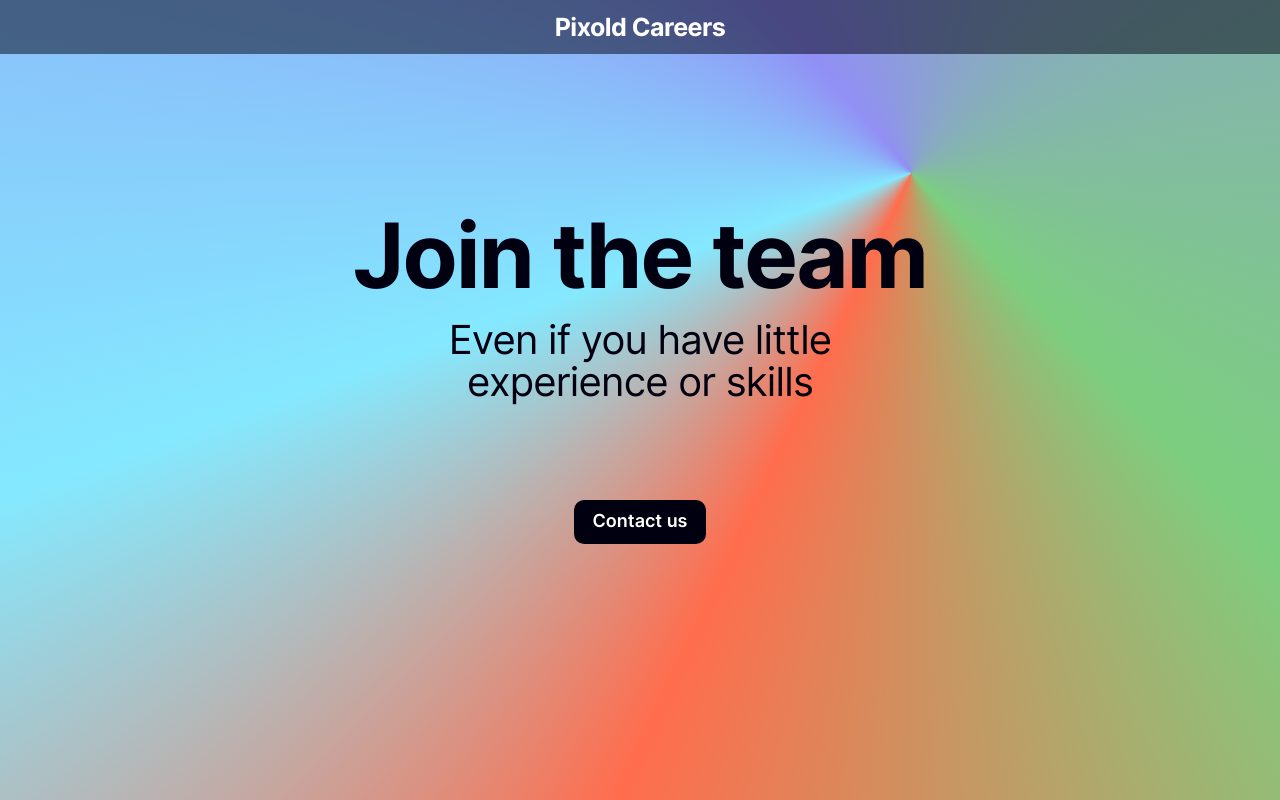
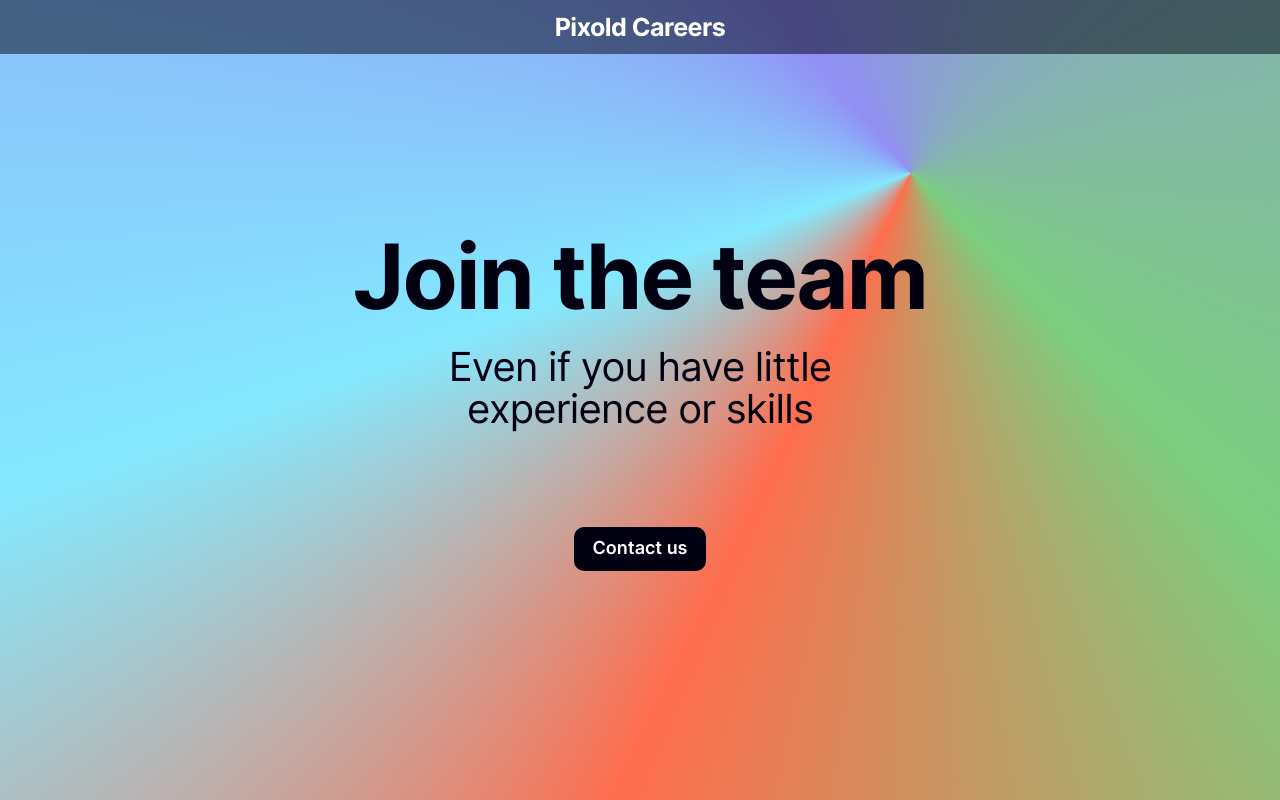
Before and after one commit to mbuslenko/pixold-web, a React (Create React App) app: page / in a window 1280 px wide. Shown: the top 800 px of the page. Built offline with nearby package versions, Linux system fonts and the light colour scheme.

Commit message:
careers: fix margins

```diff
--- a/src/components/types.ts
+++ b/src/components/types.ts
@@ -14,7 +14,7 @@ export type PrimaryButtonTheme =
   | 'facebook'
   | 'opensea-white'
   | 'opensea-black';
-export type SecondaryButtonTheme = 'black-white' | 'yellow' | 'red' | 'blue';
+export type SecondaryButtonTheme = 'black-white' | 'yellow' | 'red' | 'blue' | 'grey';
 
 export type ModalTheme = 'blue-dark';
 export type ModalPositionType = 'absolute' | 'fixed' | 'relative';
--- a/src/pages/careers/CareersPage.scss
+++ b/src/pages/careers/CareersPage.scss
@@ -1,11 +1,6 @@
 @import '../../shared/scss/variables.scss';
 
-/* .careers-page {
-  max-width: 1920px;
-  margin: 0 auto;
-} */
-
-.careers-page-team {
+.careers-page-intro {
   height: 100vh;
   color: $black;
   text-align: center;
@@ -17,12 +12,15 @@
     #918ff4 183.75deg,
     #7cce7f 360deg
   );
-  // display: flex;
-  // flex-direction: column;
-  // align-items: center;
+  display: flex;
+  flex-direction: column;
+  align-items: center;
+  justify-content: center;
 }
 
-.careers-page-heading {
+.careers-page-header {
+  position: absolute;
+  top: 0;
   background: rgba(1, 0, 16, 0.5);
   font-weight: bold;
   font-size: 25px;
@@ -34,27 +32,25 @@
 }
 
 .careers-page-title {
-  margin: 19.3vh 0 0;
   font-weight: bold;
   font-size: 90px;
   line-height: 106%;
   letter-spacing: -0.02em;
+  margin: 0;
 }
 
 .careers-page-desc {
   font-size: 40px;
   line-height: 106%;
   letter-spacing: -0.02em;
-  margin: 1.9vh auto 12vh;
+  margin: 21px auto 12vh;
   max-width: 548px;
 }
 
-.careers-page-roles {
+.careers-page-vacancies {
   height: 100vh;
   max-width: 1920px;
   margin: 0 auto;
-  // padding: 0 5.7vw;
-  // padding: 22.75vh 5.7vw 16.875vh;
   display: flex;
   align-items: center;
   justify-content: center;
@@ -100,8 +96,7 @@
     font-size: 25px;
   }
 
-  .careers-page-roles {
-    // padding: 29vh 0 6.2vh;
+  .careers-page-vacancies {
     padding: 240px 0 50px;
     height: 100%;
     flex-direction: column;
--- a/src/pages/careers/CareersPage.tsx
+++ b/src/pages/careers/CareersPage.tsx
@@ -6,15 +6,18 @@ import { CareerVacancy } from './CareerVacancy';
 
 export const CareersPage = () => {
   return (
-    // <div className="careers-page">
     <>
-      <section className="careers-page-team">
-        <div className="careers-page-heading">Pixold Careers</div>
-        <h1 className="careers-page-title">Join the team</h1>
-        <p className="careers-page-desc">Even if you have little experience or skills</p>
-        <Button text="Contact us" appearance={{ priority: 'primary', theme: 'black' }} />
+      <section className="careers-page-intro">
+        <header className="careers-page-header">Pixold Careers</header>
+        <div className="careers-page-intro-content">
+          <h1 className="careers-page-title">Join the team</h1>
+          <p className="careers-page-desc">Even if you have little experience or skills</p>
+          <a href="mailto:hello@pixold.io" target="_blank" rel="noreferrer noopener">
+            <Button text="Contact us" appearance={{ priority: 'primary', theme: 'black' }} />
+          </a>
+        </div>
       </section>
-      <section className="careers-page-roles">
+      <section className="careers-page-vacancies">
         <div className="careers-page-open">
           <h2 className="careers-page-open-title">Open roles</h2>
           <p className="careers-page-open-desc">
@@ -23,7 +26,7 @@ export const CareersPage = () => {
           </p>
         </div>
         <a href="#ui-vacancy" className="careers-page-arrow-down">
-          <img src={arrowDownSvg} alt="" />
+          <img src={arrowDownSvg} alt="Arrow down" />
         </a>
         <CareerVacancy
           id="ui-vacancy"
@@ -57,6 +60,5 @@ export const CareersPage = () => {
         </CareerVacancy>
       </section>
     </>
-    /* </div> */
   );
 };
```
